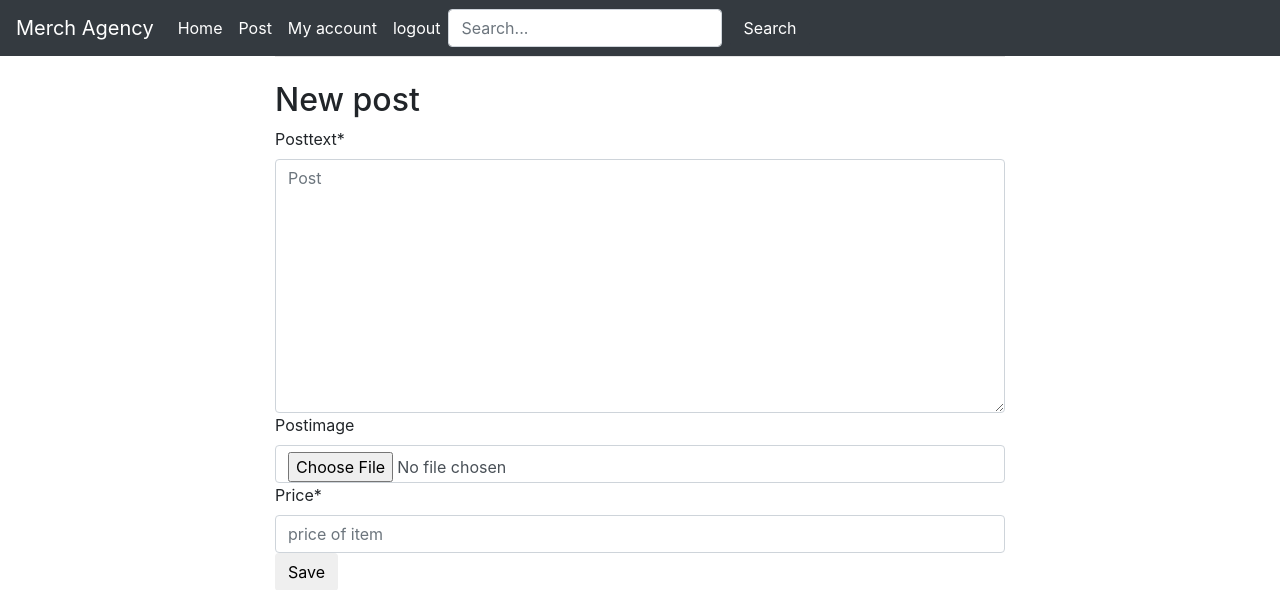
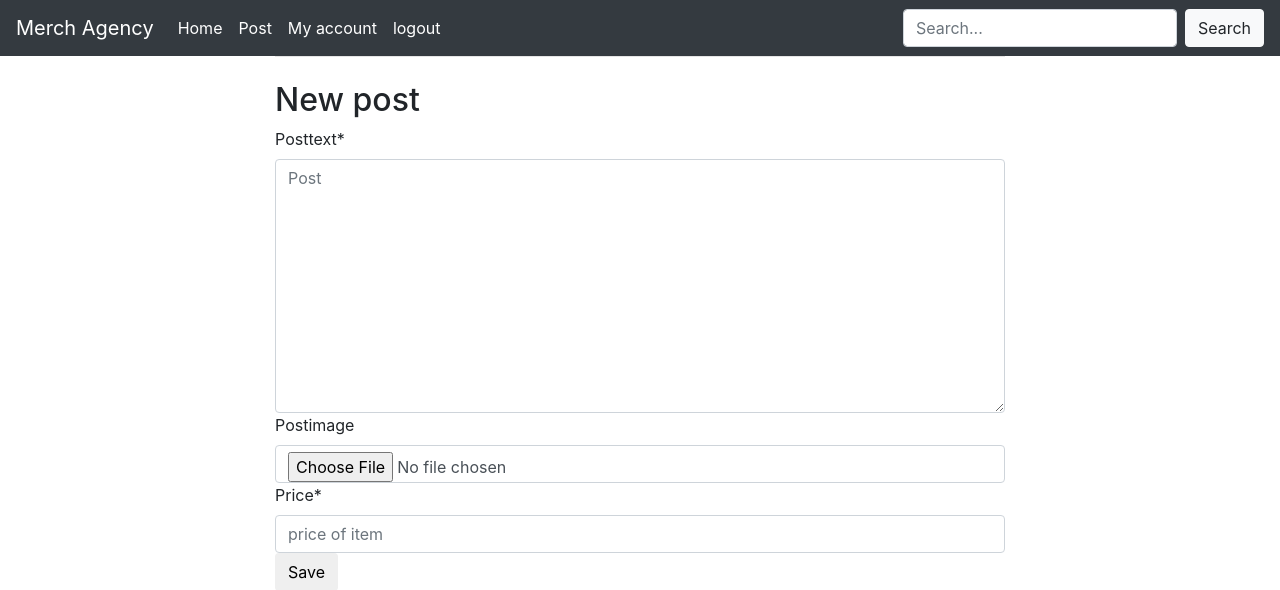
Before and after one commit to salahdin/merchagency, a Django app: page /post/ in a window 1280 px wide. Shown: the top 590 px of the page. Run offline with Django 3.2, Linux system fonts and the light colour scheme; a user stored in the database is signed in; some libraries are stand-ins or nearby versions.

Commit message:
try media

```diff
--- a/digitalmarketing/settings.py
+++ b/digitalmarketing/settings.py
@@ -23,7 +23,7 @@ BASE_DIR = os.path.dirname(os.path.dirname(os.path.abspath(__file__)))
 SECRET_KEY = 'dt_xkvcmg0t-0e0rx@@)pmnck^*m1etw_-9d50kn&lv=4_vpxa'
 
 # SECURITY WARNING: don't run with debug turned on in production!
-DEBUG = False
+DEBUG = True
 
 ALLOWED_HOSTS = ['merchagency.herokuapp.com', '127.0.0.1']
 
--- a/templates/base.html
+++ b/templates/base.html
@@ -30,16 +30,18 @@
               <li class="nav-item">
                 <a class="nav-link text-white" href="{% url 'accounts:logout' %}">logout</a>
               </li>
-            <form action="{% url 'core:search_results' %}" class="form-inline my-2 my-lg-0 align-left">
-                    <input name="q" class="form-control mr-sm-2" type="text" placeholder="Search..." aria-label="Search">
-                    <button class="btn btn btn-dark my-2 my-sm-0" type="submit">Search</button>
-            </form>
             {% else %}
             <li class="nav-item">
                 <a class="nav-link disabled text-white" href="{% url 'accounts:frontpage' %}">register/login</a>
             </li>
         {% endif %}
         </ul>
+          <span class="align-right">
+            <form action="{% url 'core:search_results' %}" style="float: left" class="form-inline my-2 my-lg-0">
+                <input name="q" class="form-control mr-sm-2" type="text" placeholder="Search..." aria-label="Search">
+                <button class="btn btn btn-light my-2 my-sm-0" type="submit">Search</button>
+            </form>
+        </span>
       </div>
   </nav>
 
```
